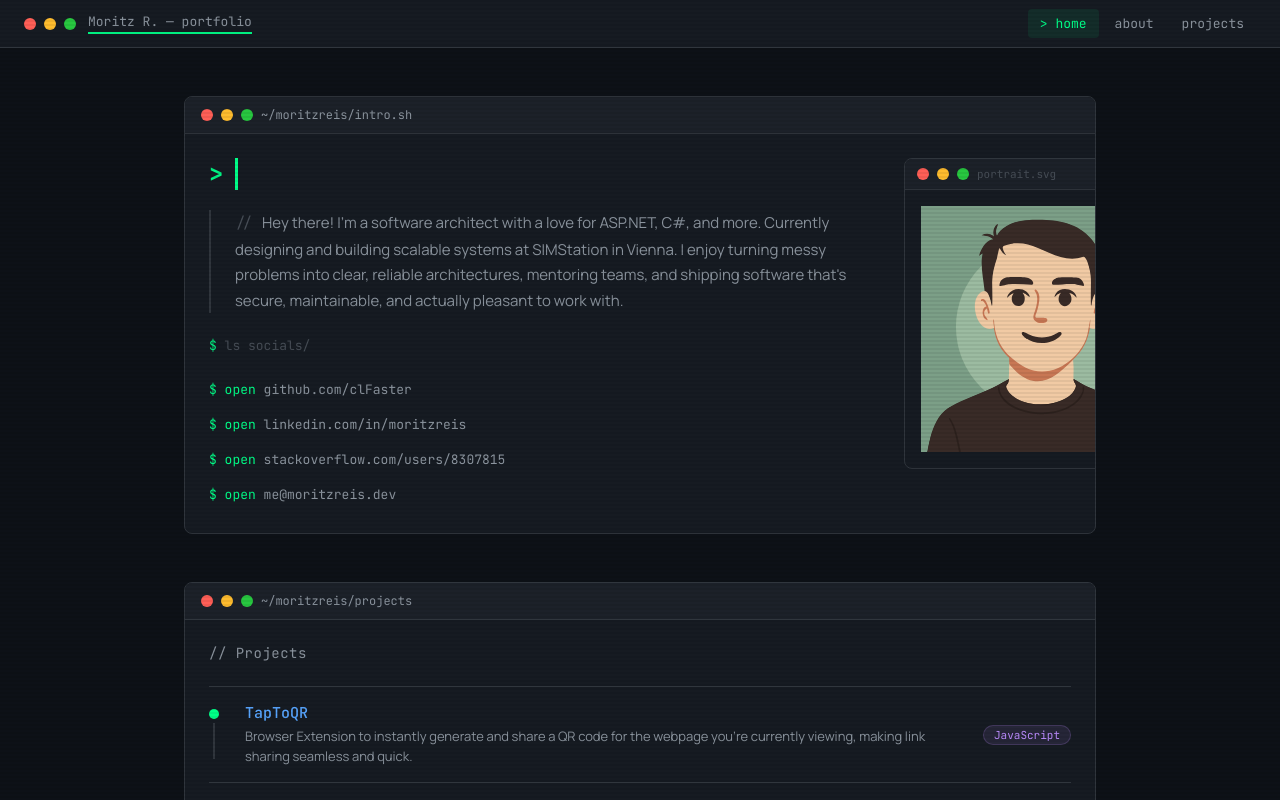
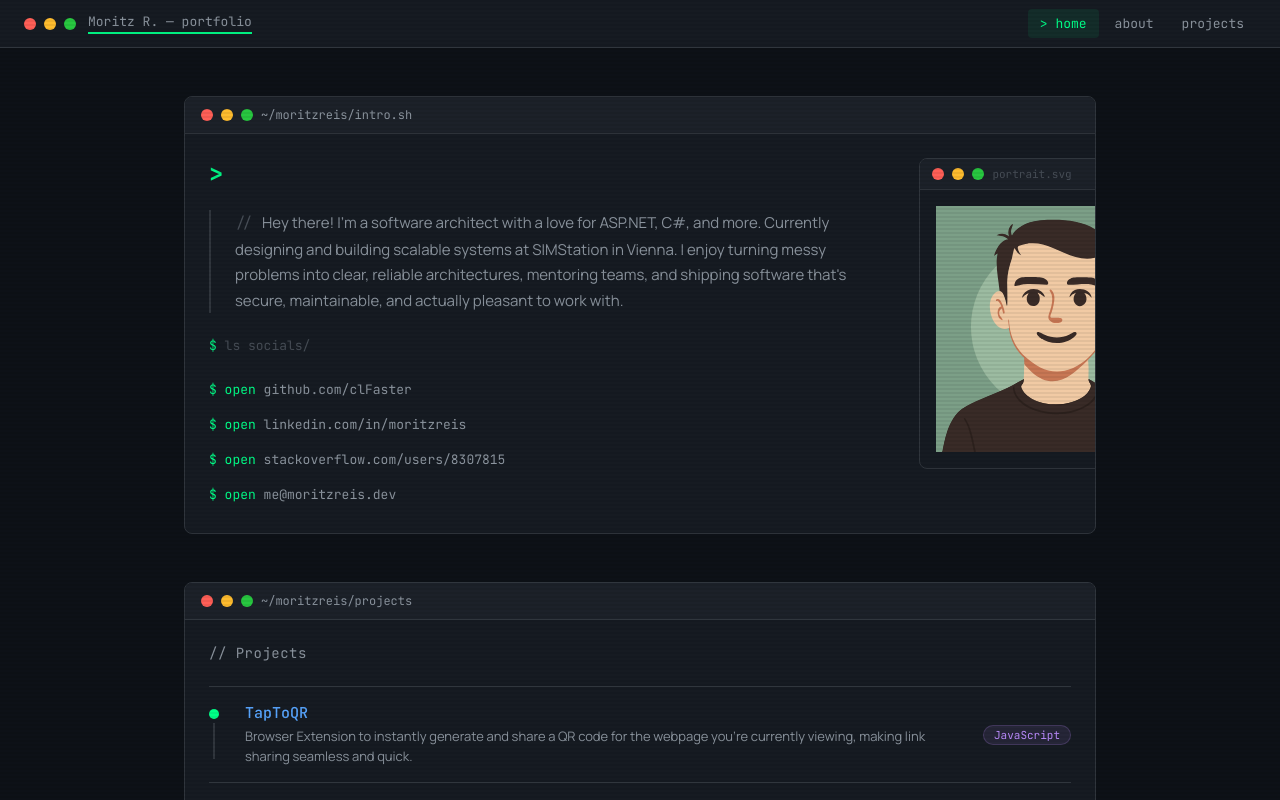
Before and after one commit to clFaster/portfolio, a React (Vite) app: page / in a window 1280 px wide. Shown: the top 800 px of the page. Built offline with nearby package versions, Linux system fonts and the light colour scheme.

Commit message:
fix: update TypedText animation and add cursor effect

```diff
--- a/src/pages/Homepage.tsx
+++ b/src/pages/Homepage.tsx
@@ -68,15 +68,19 @@
   display: inline-block;
   overflow: hidden;
   white-space: nowrap;
-  border-right: 3px solid var(--term-green);
-  animation:
-    ${typeIn} 2.5s steps(40, end) forwards,
-    ${blink} 0.8s step-end infinite;
+  animation: ${typeIn} 2.5s steps(40, end) forwards;
   max-width: 100%;
+
+  &::after {
+    content: "|";
+    color: var(--term-green);
+    margin-left: 4px;
+    animation: ${blink} 0.8s step-end infinite;
+  }
 
   @media (max-width: 680px) {
     white-space: normal;
-    animation: ${blink} 0.8s step-end infinite;
+    animation: none;
     overflow: visible;
   }
 `;
```
